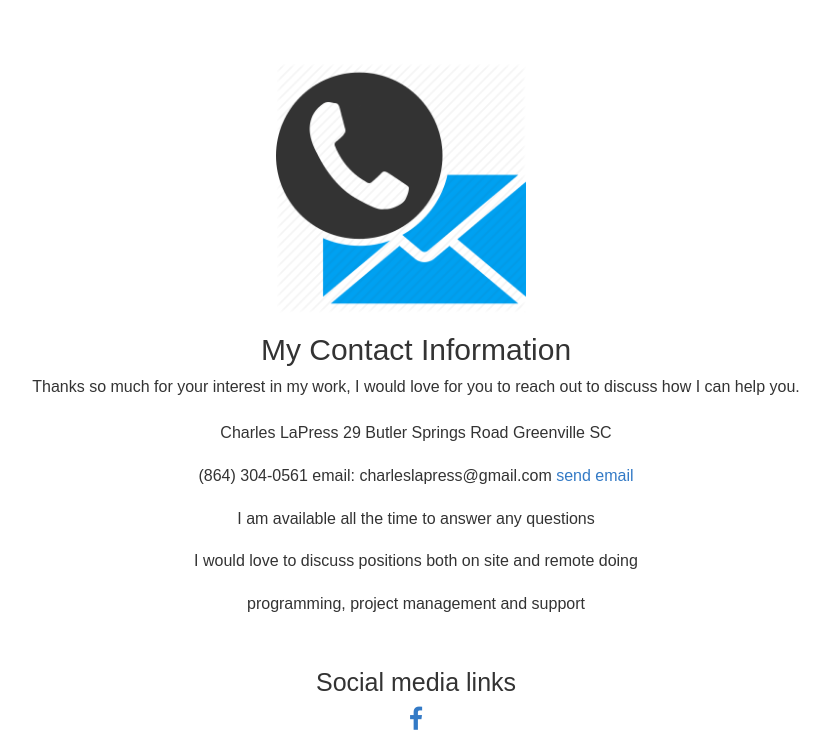
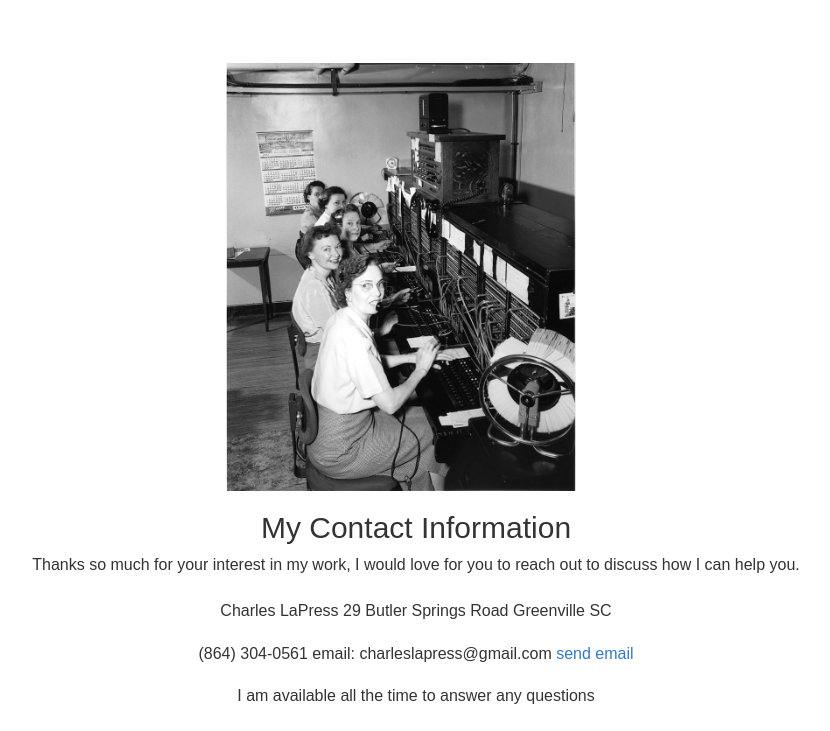
Before and after one commit to chucklapress/portfolio, a Django app: page /contact in a window 1280 px wide. Shown: the part 51-782 px from the top of the page, without its empty margins (239-1069 px from the left). Run offline with Django 3.2, Linux system fonts and the light colour scheme; some libraries are stand-ins or nearby versions.

Commit message:
added photo to contact

```diff
--- a/templates/contact.html
+++ b/templates/contact.html
@@ -65,7 +65,7 @@
     <div class="container">
   <br>
       <div align="center">
-      <img src="app/images/phonemail1.png" width="250" height="230" alt="phone"></div>
+      <img src="app/images/contact.jpg" width="350" height="300" alt="phone"></div>
 
     <div class="container" align="center">
       <div align="center">
```
Also changed, not shown: app/static/app/images/contact.jpg (added), app/static/app/images/phonemail1.png (deleted).
